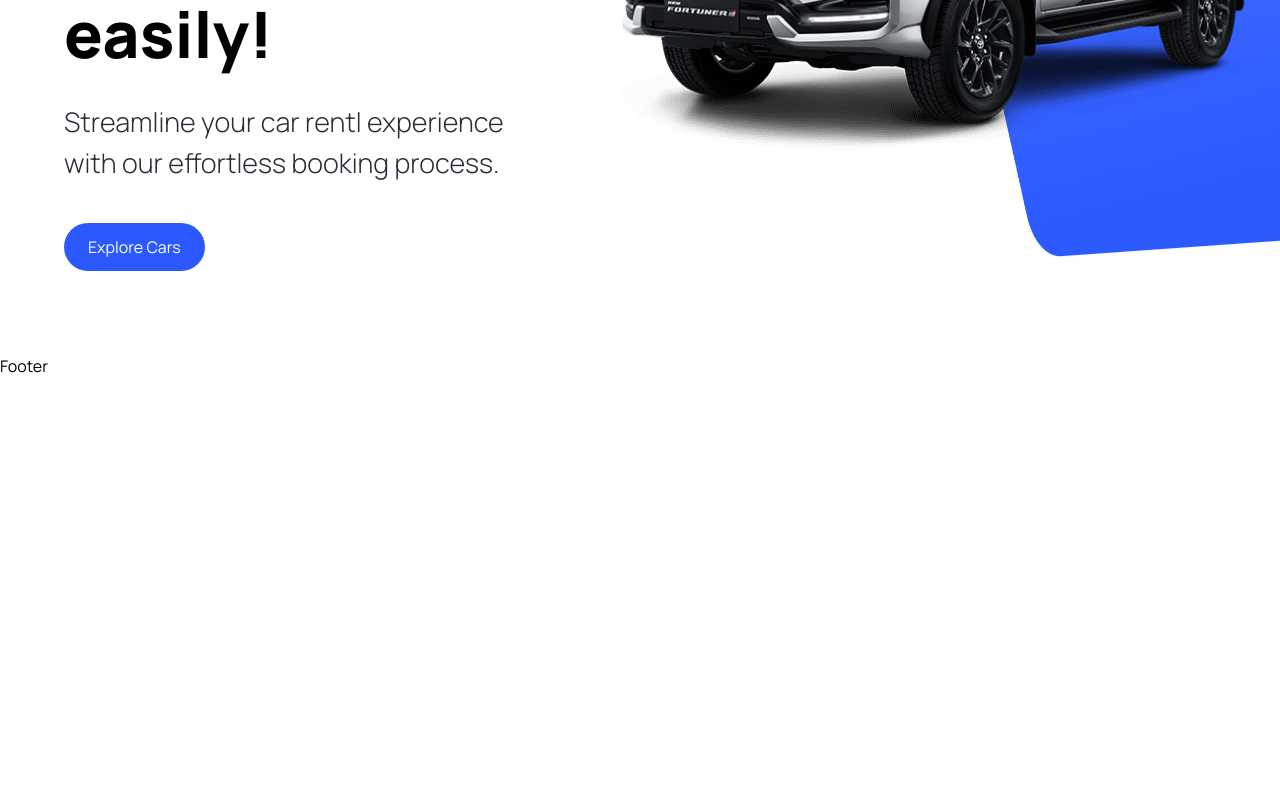
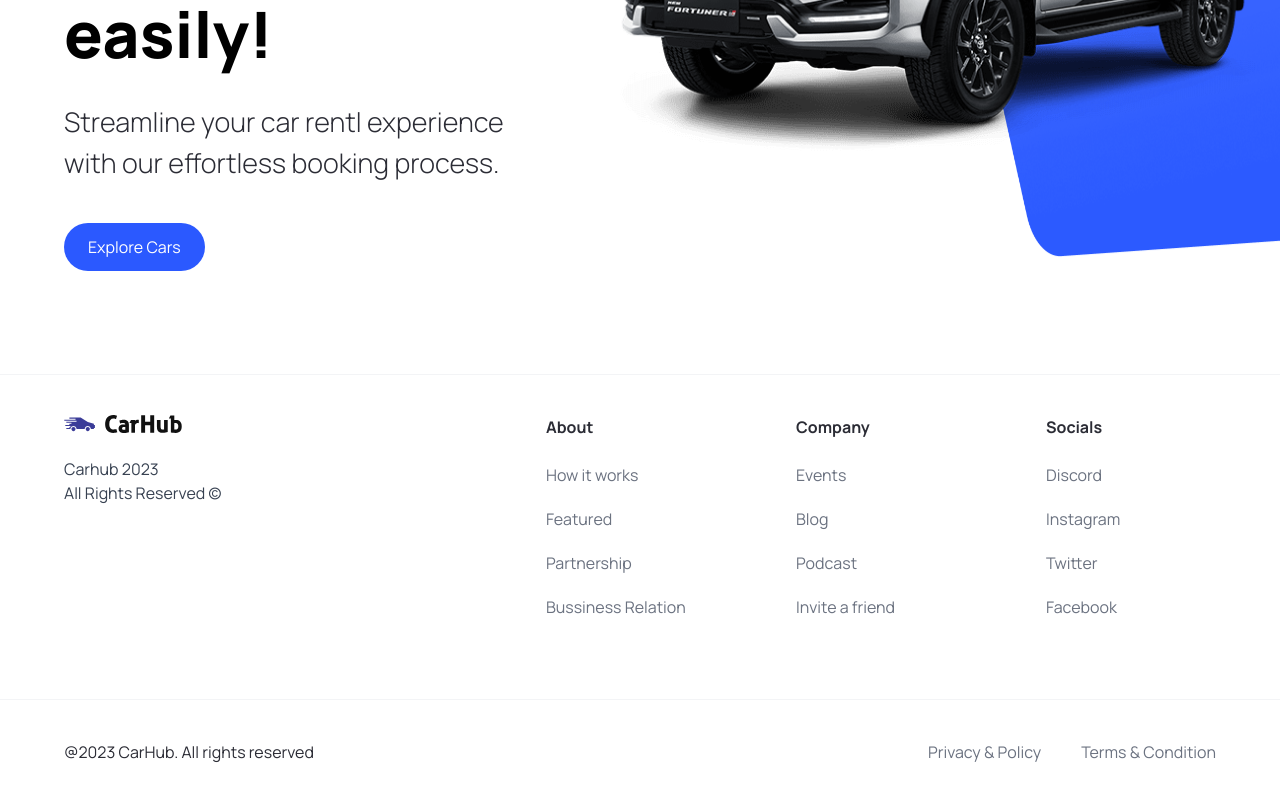
Before and after one commit to Evar-SF27/cars, a Next.js app: page / in a window 1280 px wide. Shown: the part 446-1246 px from the top of the page. Before the commit the page ends 824 px from the top, so only its background shows below. Built offline with nearby package versions, Linux system fonts and the light colour scheme.

Commit message:
added footer

```diff
--- a/components/footer.tsx
+++ b/components/footer.tsx
@@ -1,10 +1,49 @@
-import React from 'react'
+import Image from 'next/image'
+import Link from 'next/link'
+import { footerLinks } from '@constants'
 
 const Footer = () => {
-  return (
-    <div>
-      Footer
-    </div>
+    return (
+        <footer className='flex flex-col text-black-100  mt-5 border-t border-gray-100'>
+            <div className='flex max-md:flex-col flex-wrap justify-between gap-5 sm:px-16 px-6 py-10'>
+                <div className='flex flex-col justify-start items-start gap-6'>
+                    <Image src='/logo.svg' alt='logo' width={118} height={18} className='object-contain' />
+                    <p className='text-base text-gray-700'>
+                        Carhub 2023 <br />
+                        All Rights Reserved &copy;
+                    </p>
+                </div>
+                <div className="footer__links">
+                    {footerLinks.map((item) => (
+                        <div key={item.title} className="footer__link">
+                            <h3 className="font-bold">{item.title}</h3>
+                            <div className="flex flex-col gap-5">
+                                {item.links.map((link) => (
+                                    <Link
+                                        key={link.title}
+                                        href={link.url}
+                                        className="text-gray-500"
+                                    >
+                                        {link.title}
+                                    </Link>
+                                ))}
+                            </div>
+                        </div>
+                    ))}
+                </div>
+            </div>
+            <div className='flex justify-between items-center flex-wrap mt-10 border-t border-gray-100 sm:px-16 px-6 py-10'>
+                <p>@2023 CarHub. All rights reserved</p>
+                <div className="footer__copyrights-link">
+                    <Link href="/" className="text-gray-500">
+                        Privacy & Policy
+                    </Link>
+                    <Link href="/" className="text-gray-500">
+                        Terms & Condition
+                    </Link>
+                </div>
+            </div>
+        </footer>
   )
 }
 
--- /dev/null
+++ b/constants/index.ts
@@ -0,0 +1,101 @@
+export const manufacturers = [
+    "Acura",
+    "Alfa Romeo",
+    "Aston Martin",
+    "Audi",
+    "Bentley",
+    "BMW",
+    "Buick",
+    "Cadillac",
+    "Chevrolet",
+    "Chrysler",
+    "Citroen",
+    "Dodge",
+    "Ferrari",
+    "Fiat",
+    "Ford",
+    "GMC",
+    "Honda",
+    "Hyundai",
+    "Infiniti",
+    "Jaguar",
+    "Jeep",
+    "Kia",
+    "Lamborghini",
+    "Land Rover",
+    "Lexus",
+    "Lincoln",
+    "Maserati",
+    "Mazda",
+    "McLaren",
+    "Mercedes-Benz",
+    "MINI",
+    "Mitsubishi",
+    "Nissan",
+    "Porsche",
+    "Ram",
+    "Rolls-Royce",
+    "Subaru",
+    "Tesla",
+    "Toyota",
+    "Volkswagen",
+    "Volvo",
+  ];
+
+  export const yearsOfProduction = [
+    { title: "Year", value: "" },
+    { title: "2015", value: "2015" },
+    { title: "2016", value: "2016" },
+    { title: "2017", value: "2017" },
+    { title: "2018", value: "2018" },
+    { title: "2019", value: "2019" },
+    { title: "2020", value: "2020" },
+    { title: "2021", value: "2021" },
+    { title: "2022", value: "2022" },
+    { title: "2023", value: "2023" },
+  ];
+
+  export const fuels = [
+    {
+      title: "Fuel",
+      value: "",
+    },
+    {
+      title: "Gas",
+      value: "Gas",
+    },
+    {
+      title: "Electricity",
+      value: "Electricity",
+    },
+  ];
+
+  export const footerLinks = [
+    {
+      title: "About",
+      links: [
+        { title: "How it works", url: "/" },
+        { title: "Featured", url: "/" },
+        { title: "Partnership", url: "/" },
+        { title: "Bussiness Relation", url: "/" },
+      ],
+    },
+    {
+      title: "Company",
+      links: [
+        { title: "Events", url: "/" },
+        { title: "Blog", url: "/" },
+        { title: "Podcast", url: "/" },
+        { title: "Invite a friend", url: "/" },
+      ],
+    },
+    {
+      title: "Socials",
+      links: [
+        { title: "Discord", url: "/" },
+        { title: "Instagram", url: "/" },
+        { title: "Twitter", url: "/" },
+        { title: "Facebook", url: "/" },
+      ],
+    },
+  ];
```
